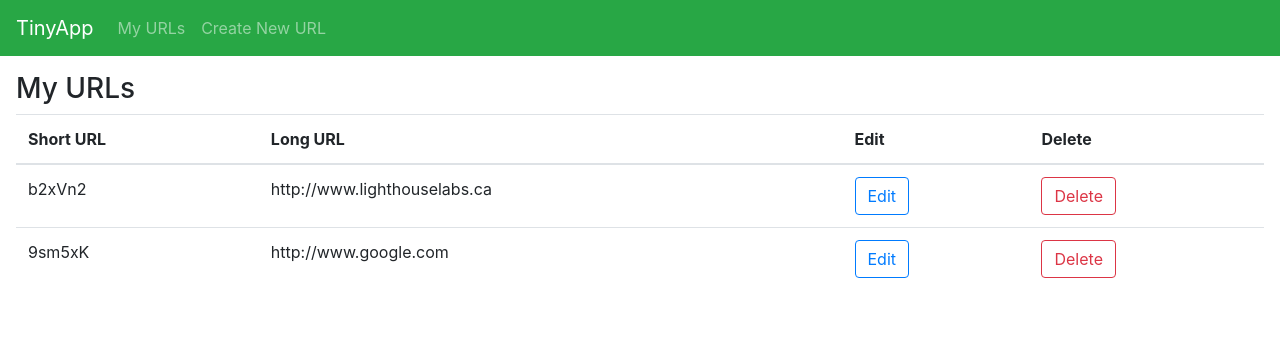
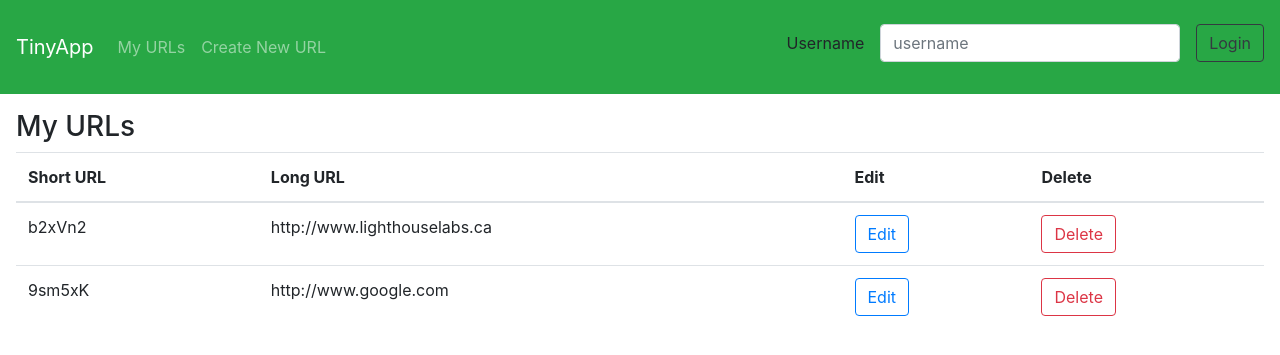
Before and after one commit to ramya2507/TinyApp, a Node server app: page /urls in a window 1280 px wide. Shown: the top 355 px of the page. Run offline with Node 20, Linux system fonts and the light colour scheme; some libraries are stand-ins or nearby versions.

Commit message:
Added login form to the header

```diff
--- a/views/partials/_header.ejs
+++ b/views/partials/_header.ejs
@@ -10,5 +10,21 @@
         <a class="nav-item nav-link" href="/urls/new">Create New URL</a>
       </div>
     </div>
+    <% if(!username){ %>
+      <form class="form-inline" action="/login" method="POST">
+        <div class="form-group mb-2">
+          <label for="username">Username</label>
+          <input class="form-control" type="text" name="username" placeholder="username" style="width: 300px; margin: 1em">
+          <button type="submit" class="btn btn-outline-dark">Login</button>
+        </div>
+      </form>
+    <% } else { %>
+      <form class="form-inline" action="/logout" method="POST">
+        <div class="form-group mb-2">
+          <label for="username" style="width: 150px; margin: 1em"><h6>Logged as:<%= username %>!</h6></label>
+          <button type="submit" class="btn btn-outline-dark">Logout</button>
+        </div>
+      </form>
+    <% } %>
   </nav>
 </header>
```
